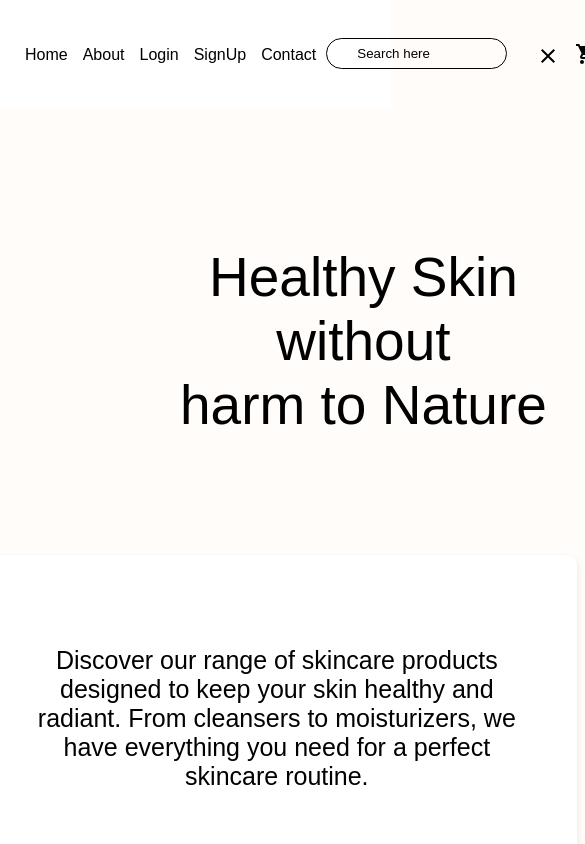
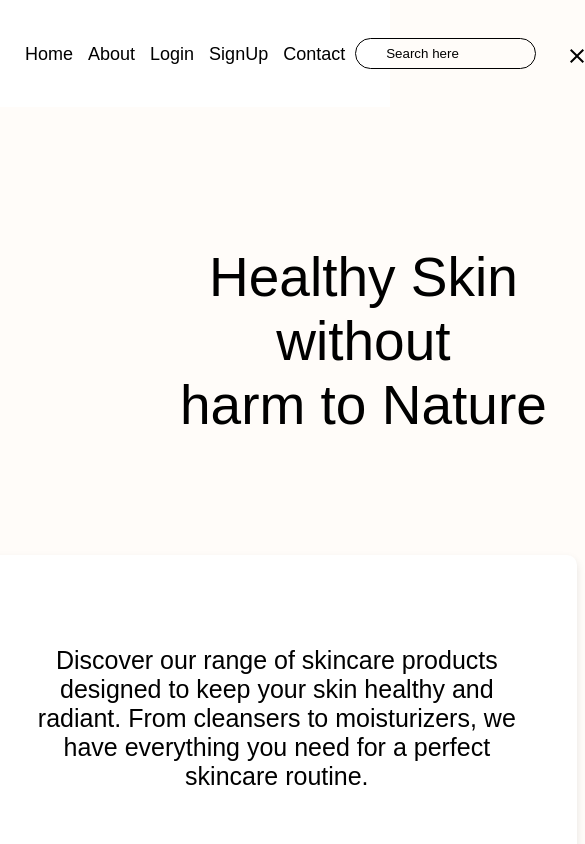
Before and after one commit to anitacoder/E-COMMERCE, a React (Create React App) app in the folder myapp/: page / in a window 390 px wide. Shown: the top 844 px of the page, 585 px wide, since content can reach past the window. Built offline with nearby package versions, Linux system fonts and the light colour scheme.

Commit message:
Added media query

```diff
--- a/myapp/src/Components/Navbar.css
+++ b/myapp/src/Components/Navbar.css
@@ -118,6 +118,22 @@ body {
     text-decoration: underline;
 }
 
+@media screen and (max-width: 800px){
+    .link {
+        margin-left: 15px;
+        font-size: 18px;
+    }
+
+    .menu_icon {
+        left: 64px;
+    }
+
+    .localMall_icon {
+        left: 74px;
+        position: relative;
+    }
+}
+
 @media screen and (max-width: 768px){
     .link {
         margin-left: 15px;
```
